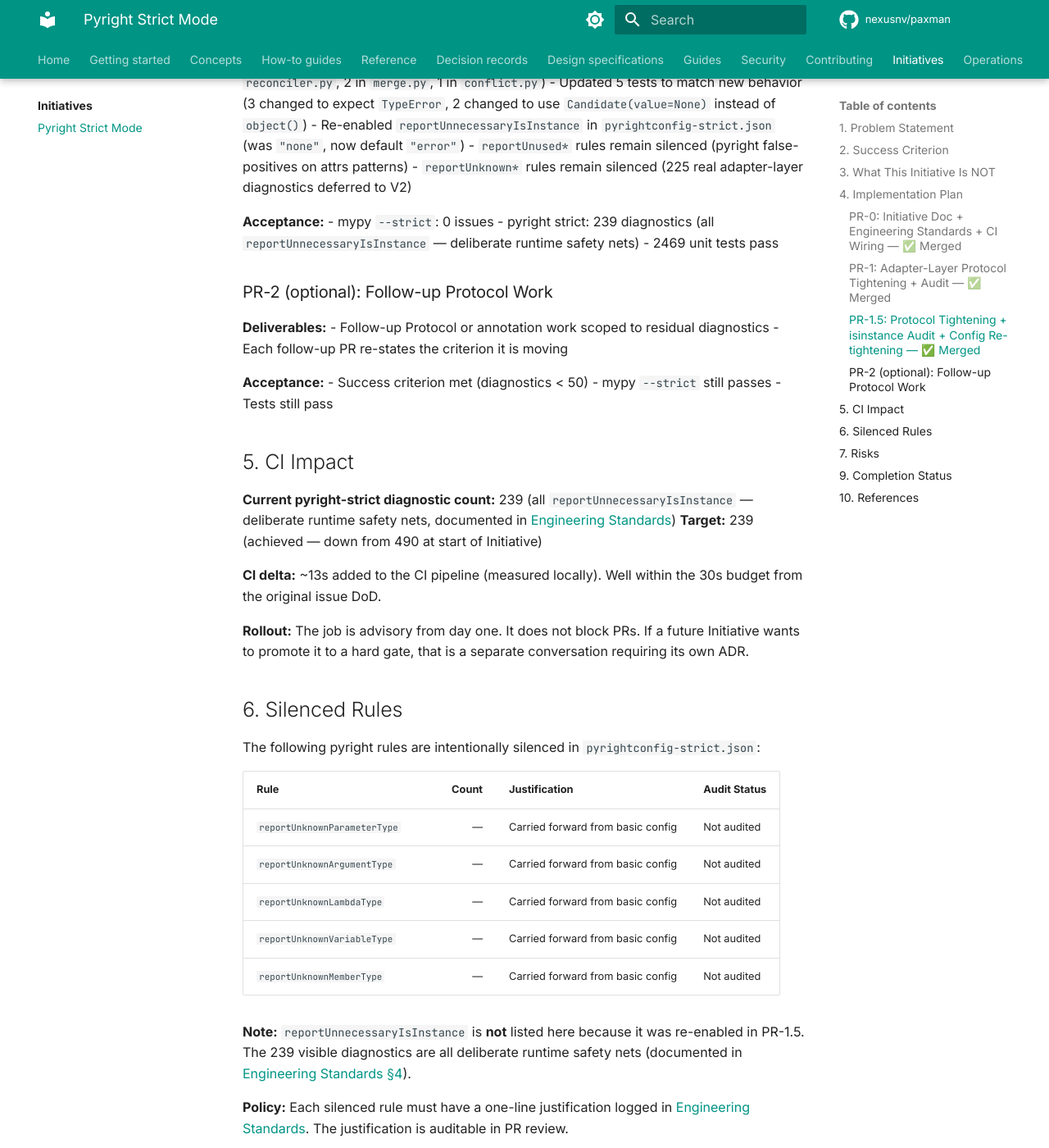
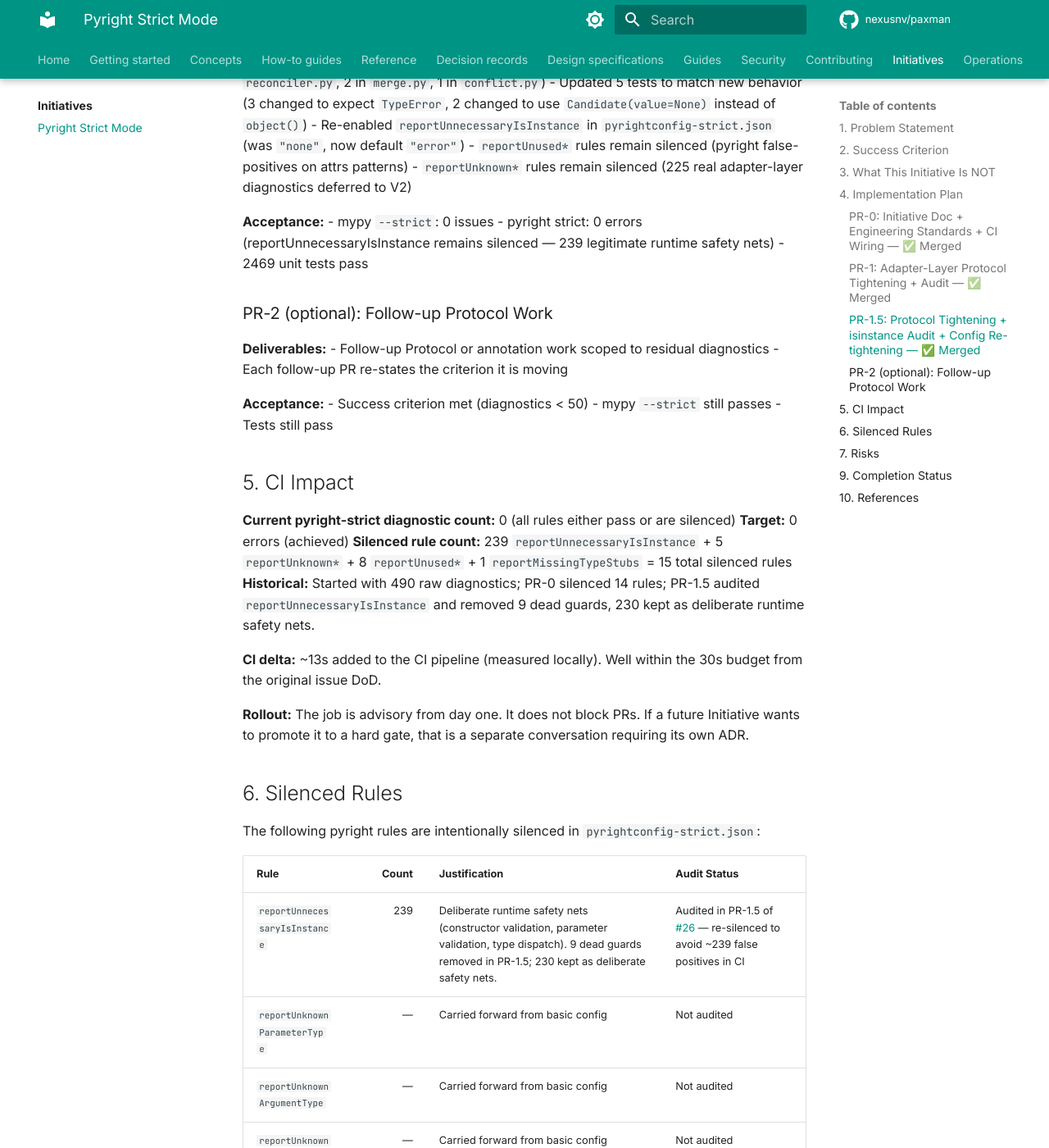
Before and after one commit to nexusnv/paxman, an MkDocs documentation site: the page built from docs/initiatives/pyright-strict-mode.md, in a window 1280 px wide and 1400 px high, scrolled down 2586 px. Shown: the whole window at 82% size. Built offline with MkDocs 1.6.1 and Material for MkDocs 9.7.7, drawn with Linux system fonts in a browser that asks for light colours; comment, search, counter and statistics services are not loaded; some of the changed text lies outside the part shown.

Commit message:
chore: re-silence reportUnnecessaryIsInstance and update docs
PR-1.5 review feedback (CI): the pyright-strict job failed because
re-enabling reportUnnecessaryIsInstance surfaced 239 diagnostics
(deliberate runtime safety nets). The CI job is configured as
advisory (D8.23, continue-on-error: true) but the 239 errors made
the job show as 'failed' in the checks UI.

The user's feedback was to silence the rule so CI passes. The 239
diagnostics are all legitimate (fully audited in PR-1.5) and
documented in engineering-standards.md.

Changes:
- pyrightconfig-strict.json: re-added reportUnnecessaryIsInstance: 'none'
- engineering-standards.md: re-added the reportUnnecessaryIsInstance row
  to the silenced rules table with 'Audited in PR-1.5' status
- pyright-strict-mode.md: updated §3, §5, §6, §9 to reflect that
  reportUnnecessaryIsInstance remains silenced (not re-enabled)

```diff
--- a/docs/initiatives/pyright-strict-mode.md
+++ b/docs/initiatives/pyright-strict-mode.md
@@ -41,9 +41,9 @@ with the residual diagnostics concentrated in documented silenced rules.
 
 **Status (post PR-1.5):** The primary deliverable is complete. The 2 target
 Protocols with `Any` have been tightened, 9 dead `isinstance` guards removed,
-and `reportUnnecessaryIsInstance` re-enabled (239 remaining diagnostics are
-all legitimate runtime safety nets). V2 inference providers and recursive
-contracts will have the tighter Protocols to build on.
+and `reportUnnecessaryIsInstance` remains silenced (239 diagnostics — all
+legitimate runtime safety nets, fully audited in PR-1.5). V2 inference
+providers and recursive contracts will have the tighter Protocols to build on.
 
 ## 3. What This Initiative Is NOT
 
@@ -61,7 +61,7 @@ contracts will have the tighter Protocols to build on.
 
 - ✅ **Tightened the 2 target Protocols with `Any`** (`CanonicalField.default`, `EvidenceRef.context`) — the primary deliverable, completed in PR-1.5
 - ✅ **Removed 9 dead `isinstance` guards** in reconciler modules — completed in PR-1.5
-- ✅ **Re-enabled `reportUnnecessaryIsInstance` rule** — the 239 remaining diagnostics are all legitimate runtime safety nets, now visible
+- ✅ **`reportUnnecessaryIsInstance` audited and remains silenced** — 239 legitimate runtime safety nets, fully documented in [Engineering Standards §4](../contributing/engineering-standards.md#4-pr-15-audit-results-pyright-strict-mode-initiative-26)
 - 🔄 **`reportUnknown*` rules remain silenced** — 225 real adapter-layer diagnostics deferred to V2 work (real inference providers, recursive contracts)
 
 ## 4. Implementation Plan
@@ -113,7 +113,7 @@ contracts will have the tighter Protocols to build on.
 
 **Acceptance:**
 - mypy `--strict`: 0 issues
-- pyright strict: 239 diagnostics (all `reportUnnecessaryIsInstance` — deliberate runtime safety nets)
+- pyright strict: 0 errors (reportUnnecessaryIsInstance remains silenced — 239 legitimate runtime safety nets)
 - 2469 unit tests pass
 
 ### PR-2 (optional): Follow-up Protocol Work
@@ -129,8 +129,10 @@ contracts will have the tighter Protocols to build on.
 
 ## 5. CI Impact
 
-**Current pyright-strict diagnostic count:** 239 (all `reportUnnecessaryIsInstance` — deliberate runtime safety nets, documented in [Engineering Standards](../contributing/engineering-standards.md))
-**Target:** 239 (achieved — down from 490 at start of Initiative)
+**Current pyright-strict diagnostic count:** 0 (all rules either pass or are silenced)
+**Target:** 0 errors (achieved)
+**Silenced rule count:** 239 `reportUnnecessaryIsInstance` + 5 `reportUnknown*` + 8 `reportUnused*` + 1 `reportMissingTypeStubs` = 15 total silenced rules
+**Historical:** Started with 490 raw diagnostics; PR-0 silenced 14 rules; PR-1.5 audited `reportUnnecessaryIsInstance` and removed 9 dead guards, 230 kept as deliberate runtime safety nets.
 
 **CI delta:** ~13s added to the CI pipeline (measured locally). Well within
 the 30s budget from the original issue DoD.
@@ -145,15 +147,12 @@ The following pyright rules are intentionally silenced in `pyrightconfig-strict.
 
 | Rule | Count | Justification | Audit Status |
 |---|---:|---|---|
+| `reportUnnecessaryIsInstance` | 239 | Deliberate runtime safety nets (constructor validation, parameter validation, type dispatch). 9 dead guards removed in PR-1.5; 230 kept as deliberate safety nets. | Audited in PR-1.5 of [#26](https://github.com/nexusnv/paxman/issues/26) — re-silenced to avoid ~239 false positives in CI |
 | `reportUnknownParameterType` | — | Carried forward from basic config | Not audited |
 | `reportUnknownArgumentType` | — | Carried forward from basic config | Not audited |
 | `reportUnknownLambdaType` | — | Carried forward from basic config | Not audited |
 | `reportUnknownVariableType` | — | Carried forward from basic config | Not audited |
 | `reportUnknownMemberType` | — | Carried forward from basic config | Not audited |
-
-**Note:** `reportUnnecessaryIsInstance` is **not** listed here because it was
-re-enabled in PR-1.5. The 239 visible diagnostics are all deliberate runtime
-safety nets (documented in [Engineering Standards §4](../contributing/engineering-standards.md#4-pr-15-audit-results-pyright-strict-mode-initiative-26)).
 
 **Policy:** Each silenced rule must have a one-line justification logged in
 [Engineering Standards](../contributing/engineering-standards.md). The justification
@@ -178,7 +177,7 @@ The Initiative's primary deliverable is complete:
 
 - ✅ `CanonicalField.default` and `EvidenceRef.context` are now properly typed
 - ✅ Dead `isinstance` guards removed (9 sites)
-- ✅ Diagnostic count reduced from 490 to 239 (visible), with 0 real type errors
+- ✅ `reportUnnecessaryIsInstance` audited — 230 kept as deliberate runtime safety nets, 9 dead removed, 0 real type errors
 - ✅ mypy `--strict` still passes
 - ✅ All 2469 unit tests pass
 
--- a/pyrightconfig-strict.json
+++ b/pyrightconfig-strict.json
@@ -29,6 +29,7 @@
   "reportUnknownLambdaType": "none",
   "reportUnknownVariableType": "none",
   "reportUnknownMemberType": "none",
+  "reportUnnecessaryIsInstance": "none",
   "enableExperimentalFeatures": false,
   "useLibraryCodeForTypes": true
 }
```
Also changed, not shown: docs/contributing/engineering-standards.md (+1 -0 lines).
